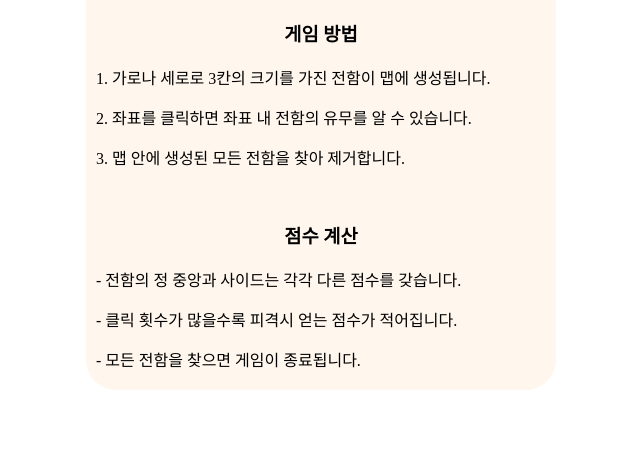
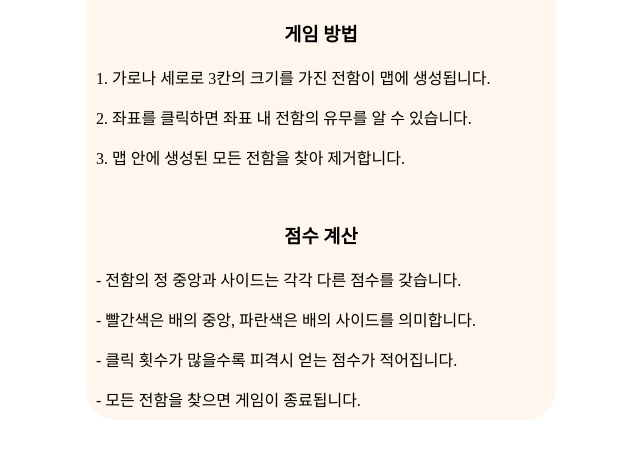
Before and after one commit to roroAro/shipGameNew, a plain HTML site: page index.html in a window 1280 px wide. Shown: the part 538-996 px from the top of the page, without its empty margins (319-959 px from the left). Drawn offline with nearby package versions, Linux system fonts and the light colour scheme.

Commit message:
html, css 단순 수정

```diff
--- a/index.html
+++ b/index.html
@@ -101,6 +101,7 @@
             <br>
             <h3>점수 계산</h3>
             <p>- 전함의 정 중앙과 사이드는 각각 다른 점수를 갖습니다.</p>
+            <p>- 빨간색은 배의 중앙, 파란색은 배의 사이드를 의미합니다.</p>
             <p>- 클릭 횟수가 많을수록 피격시 얻는 점수가 적어집니다.</p>
             <p>- 모든 전함을 찾으면 게임이 종료됩니다.</p>
         </div>
--- a/main.css
+++ b/main.css
@@ -46,7 +46,7 @@ h1, h3 {
 
 #instruction {
     width:450px;
-    height: 450px;
+    height: 480px;
     margin: auto;
     position: relative;
     background-color: rgb(255, 247, 238);
--- a/main.js
+++ b/main.js
@@ -98,7 +98,6 @@ $(function () {
         if (flagEdge && flagDis && flagDup) {
             console.log("랜덤넘버 성공 : ", tempPos, flagEdge, flagDis, flagDup)
             ship.center.push(tempPos);
-            return ship.center;
         } else {
             console.log("랜덤넘버 실패 : ", tempPos, flagEdge, flagDis, flagDup)
         }
```
Also changed, not shown: 1 other file.
